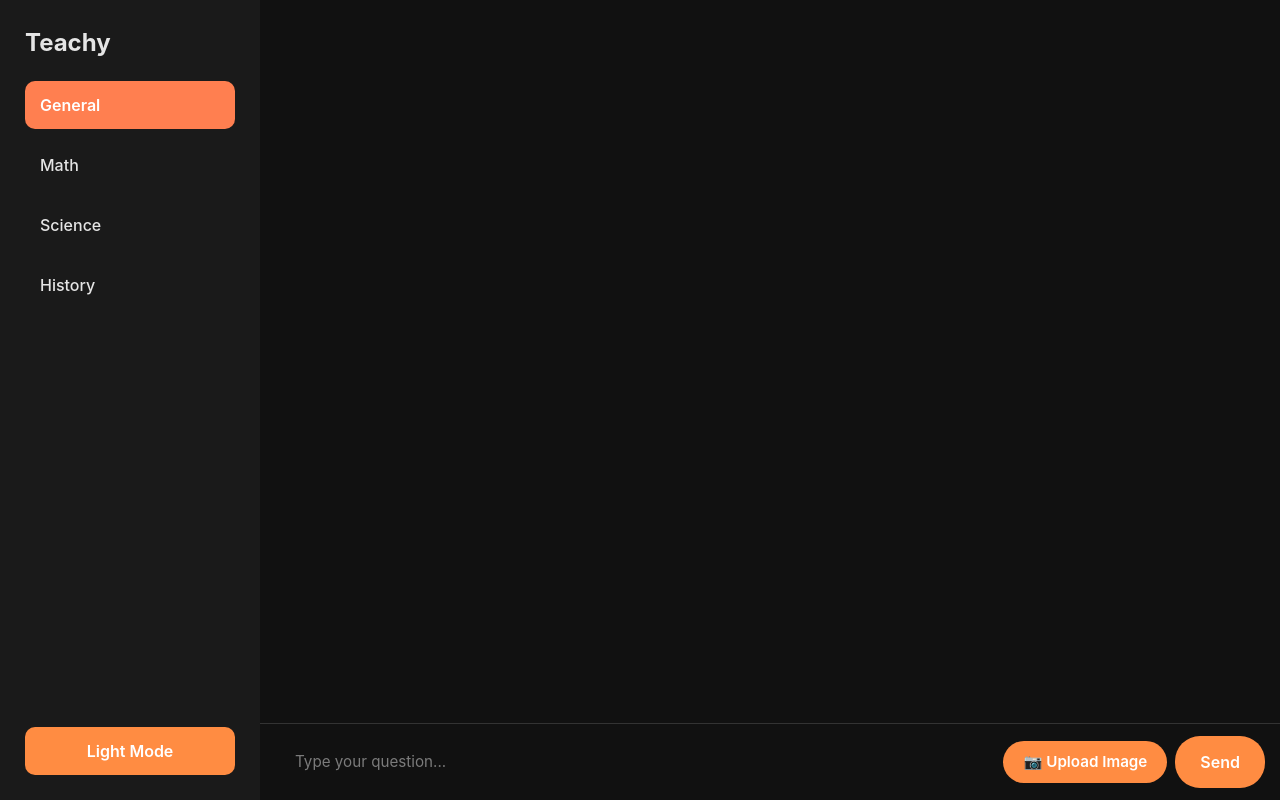
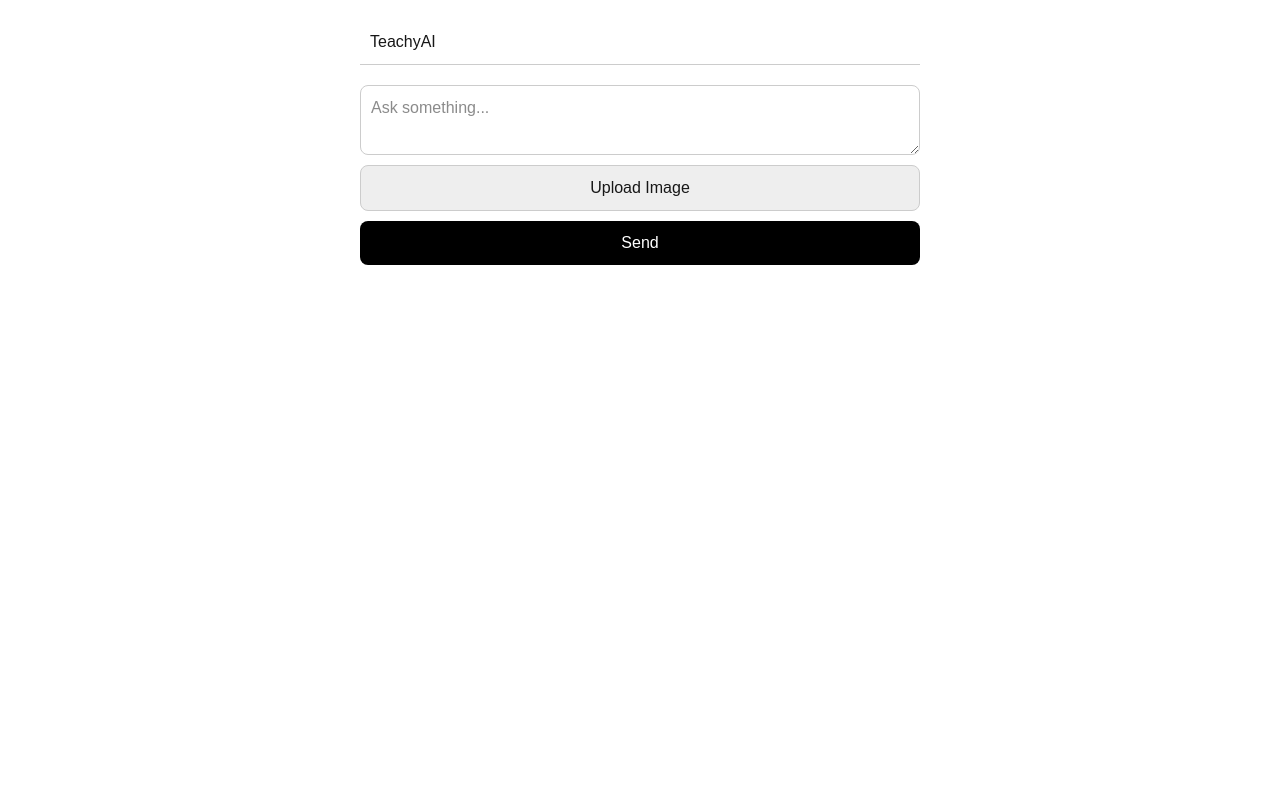
Before and after one commit to Zeilandss/teachy-ai, a Next.js app: page / in a window 1280 px wide. Built offline with nearby package versions, Linux system fonts and the light colour scheme.

Commit message:
Update Teachy: mobile-friendly header, sidebar, typing animation, image support

```diff
--- a/app/api/solveText/route.js
+++ b/app/api/solveText/route.js
@@ -1,71 +1,41 @@
 import OpenAI from "openai";
-import formidable from "formidable";
-import fs from "fs";
 
-// Tell Next.js to disable its default body parser for this route
+
 export const config = {
-  api: {
-    bodyParser: false,
-  },
+api: { bodyParser: false },
 };
 
-// Initialize OpenAI client
-const client = new OpenAI({
-  apiKey: process.env.OPENAI_API_KEY,
-});
 
-// Parse form-data (text + image)
-const parseForm = (req) =>
-  new Promise((resolve, reject) => {
-    const form = formidable({ multiples: false });
+const client = new OpenAI({ apiKey: process.env.OPENAI_API_KEY });
 
-    form.parse(req, (err, fields, files) => {
-      if (err) reject(err);
-      else resolve({ fields, files });
-    });
-  });
 
 export async function POST(req) {
 try {
-    const { fields, files } = await parseForm(req);
+const form = await req.formData();
+const text = form.get("message") || "";
+const imageFile = form.get("image");
 
-    const userMessage = fields.message || "";
 
-    const imageFile = files.image
-      ? fs.readFileSync(files.image.filepath)
-      : null;
+const input = [];
+if (text) input.push({ type: "text", text });
 
-    let content = [];
 
-    // Add text message
-    if (userMessage) {
-      content.push({ type: "text", text: userMessage });
+if (imageFile && typeof imageFile.arrayBuffer === "function") {
+const bytes = Buffer.from(await imageFile.arrayBuffer());
+input.push({ type: "input_image", image: bytes.toString("base64") });
 }
 
-    // Add image if available
-    if (imageFile) {
-      content.push({
-        type: "input_image",
-        image: imageFile.toString("base64"),
-      });
-    }
 
-    // GPT-4o-mini Vision request
 const completion = await client.responses.create({
 model: "gpt-4o-mini",
-      input: content,
+input,
+max_output_tokens: 150,
 });
 
-    const responseText = completion.output_text || "No response";
 
-    return new Response(JSON.stringify({ result: responseText }), {
-      status: 200,
-    });
-  } catch (err) {
-    console.error("ERROR:", err);
-    return new Response(
-      JSON.stringify({ error: "Failed to process request" }),
-      { status: 500 }
-    );
+return Response.json({ result: completion.output_text });
+} catch (e) {
+console.error(e);
+return Response.json({ error: "Error" }, { status: 500 });
 }
 }
--- a/app/page.js
+++ b/app/page.js
@@ -1,275 +1,76 @@
 "use client";
+import { useState, useRef } from "react";
 
-import { useState, useRef, useEffect } from "react";
-import ReactMarkdown from "react-markdown";
 
-export default function Teachy() {
-  const [question, setQuestion] = useState("");
-  const [history, setHistory] = useState([]);
-  const [loading, setLoading] = useState(false);
-  const [category, setCategory] = useState("General");
-  const [darkMode, setDarkMode] = useState(true);
-  const [menuOpen, setMenuOpen] = useState(false);
-  const [isTyping, setIsTyping] = useState(false);
-  const [selectedImage, setSelectedImage] = useState(null);
+export default function Home() {
+const [messages, setMessages] = useState([]);
+const [loading, setLoading] = useState(false);
+const [image, setImage] = useState(null);
+const fileInputRef = useRef(null);
 
-  const chatEndRef = useRef(null);
-  const categories = ["General", "Math", "Science", "History"];
 
-  // Load category-specific history
-  useEffect(() => {
-    try {
-      const saved = localStorage.getItem(`teachy_history_${category}`);
-      setHistory(saved ? JSON.parse(saved) : []);
-    } catch {
-      setHistory([]);
-    }
-  }, [category]);
+async function sendMessage(e) {
+e.preventDefault();
+const text = e.target.message.value;
+if (!text && !image) return;
 
-  // Save history
-  useEffect(() => {
-    localStorage.setItem(`teachy_history_${category}`, JSON.stringify(history));
-  }, [history, category]);
 
-  // Scroll to bottom
-  useEffect(() => {
-    chatEndRef.current?.scrollIntoView({ behavior: "smooth" });
-  }, [history]);
+setLoading(true);
 
-  const handleSubmit = async (e) => {
-    e.preventDefault();
-    if (!question.trim() && !selectedImage) return;
 
-    setLoading(true);
-    setHistory(prev => [
-      ...prev,
-      { sender: "user", text: question || "📷 Sent an image", image: selectedImage ? URL.createObjectURL(selectedImage) : null }
-    ]);
-    setQuestion("");
-    setIsTyping(true);
+const form = new FormData();
+form.append("message", text);
+if (image) form.append("image", image);
 
-    const formData = new FormData();
-    formData.append("question", question);
-    formData.append("category", category);
-    if (selectedImage) formData.append("image", selectedImage);
 
-    try {
-      const res = await fetch("/api/solveText", {
-        method: "POST",
-        body: formData
-      });
+const newMsg = { role: "user", content: text, image: image ? URL.createObjectURL(image) : null };
+setMessages((prev) => [...prev, newMsg]);
 
-      let data;
-      try {
-        data = await res.json();
-      } catch {
-        console.error("Failed to parse API JSON");
-        data = { answer: "Error: AI response invalid." };
-      }
 
-      await new Promise(r => setTimeout(r, 300));
+const res = await fetch("/api/solveText", { method: "POST", body: form });
+const data = await res.json();
 
-      setHistory(prev => [...prev, { sender: "ai", text: data.answer }]);
-    } catch (err) {
-      console.error(err);
-      setHistory(prev => [...prev, { sender: "ai", text: "Error: Could not get answer." }]);
-    }
 
-    setSelectedImage(null);
-    setIsTyping(false);
-    setLoading(false);
-  };
+setMessages((prev) => [...prev, { role: "assistant", content: data.result }]);
+setLoading(false);
+setImage(null);
+e.target.reset();
+}
 
-  const colors = darkMode
-    ? {
-        background: "#111",
-        sidebar: "#1A1A1A",
-        text: "#E5E5E5",
-        inputBg: "#222",
-        userMsg: "#FF8C42",
-        aiMsg: "#2C2C2C",
-        button: "#FF8C42",
-        highlight: "#FF7F50",
-      }
-    : {
-        background: "#F7F7F7",
-        sidebar: "#FFF",
-        text: "#1A1A1A",
-        inputBg: "#EFEFEF",
-        userMsg: "#FF8C42",
-        aiMsg: "#E0E0E0",
-        button: "#FF8C42",
-        highlight: "#FF7F50",
-      };
 
-  return (
-    <div className="teachy-container">
-      {/* Sidebar */}
-      <div className={`sidebar ${menuOpen ? "open" : ""}`} style={{ backgroundColor: colors.sidebar, color: colors.text }}>
-        <h1 className="sidebar-title">Teachy</h1>
+return (
+<div style={{ maxWidth: "600px", margin: "0 auto", padding: "20px" }}>
+<header style={{ position: "sticky", top: 0, background: "white", zIndex: 1000, padding: "10px", borderBottom: "1px solid #ccc" }}>
+<h2>TeachyAI</h2>
+</header>
 
-        {/* Close button for mobile */}
-        {menuOpen && (
-          <button
-            onClick={() => setMenuOpen(false)}
-            className="close-sidebar"
-            style={{
-              marginBottom: "20px",
-              padding: "6px 12px",
-              borderRadius: "8px",
-              border: "none",
-              backgroundColor: colors.button,
-              color: "#fff",
-              cursor: "pointer",
-              fontWeight: 600
-            }}
-          >
-            ← Close
-          </button>
-        )}
 
-        {categories.map(cat => (
-          <button
-            key={cat}
-            onClick={() => {
-              setCategory(cat);
-              setMenuOpen(false);
-            }}
-            className={`category-btn ${category === cat ? "active" : ""}`}
-            style={{
-              backgroundColor: category === cat ? colors.highlight : "transparent",
-              color: category === cat ? "#fff" : colors.text,
-            }}
-          >
-            {cat}
-          </button>
-        ))}
+<div style={{ marginTop: "20px" }}>
+{messages.map((msg, i) => (
+<div key={i} style={{ marginBottom: "15px" }}>
+<strong>{msg.role === "user" ? "You:" : "Teachy:"}</strong>
+<p>{msg.content}</p>
+{msg.image && <img src={msg.image} alt="uploaded" style={{ width: "100%", borderRadius: "10px" }} />}
+</div>
+))}
 
-        <button
-          onClick={() => setDarkMode(!darkMode)}
-          className="darkmode-btn"
-          style={{ backgroundColor: colors.button }}
-        >
-          {darkMode ? "Light Mode" : "Dark Mode"}
-        </button>
-      </div>
 
-      {/* Chat Area */}
-      <div className="chat-area" style={{ backgroundColor: colors.background, color: colors.text }}>
-        {/* Mobile top bar */}
-        <div className="mobile-topbar" style={{ backgroundColor: colors.sidebar, color: colors.text }}>
-          <button onClick={() => setMenuOpen(!menuOpen)} className="menu-toggle" style={{ backgroundColor: colors.button }}>
-            ≡
-          </button>
-          <h2 className="category-label">Category: {category}</h2>
-        </div>
+{loading && <p>Typing...</p>}
+</div>
 
-        {/* Chat history */}
-        <div className="chat-history">
-          {history.map((msg, idx) => (
-            <div key={idx} className={`chat-msg ${msg.sender}`}>
-              <div className="msg-bubble" style={{
-                backgroundColor: msg.sender === "user" ? colors.userMsg : colors.aiMsg,
-                maxWidth: "90%",
-              }}>
-                {msg.image && (
-                  <img src={msg.image} alt="user-upload" style={{ maxWidth: "100%", borderRadius: "12px", marginBottom: "8px" }} />
-                )}
-                {msg.sender === "ai" ? (
-                  <ReactMarkdown children={msg.text || ""} components={{
-                    code({ children }) { return <code style={{ backgroundColor: darkMode ? "#333" : "#ddd", color: darkMode ? "#FF8C42" : "#FF4500", padding: "3px 6px", borderRadius: "5px", fontFamily: "monospace" }}>{children}</code>; },
-                    pre({ children }) { return <pre style={{ backgroundColor: darkMode ? "#222" : "#eee", padding: "12px", borderRadius: "12px", overflowX: "auto", color: darkMode ? "#FF8C42" : "#FF4500", fontFamily: "monospace" }}>{children}</pre>; },
-                    li({ children }) { return <li style={{ marginBottom: "6px" }}>• {children}</li>; },
-                    strong({ children }) { return <strong style={{ color: "#FF8C42" }}>{children}</strong>; },
-                    em({ children }) { return <em style={{ color: "#FFA500" }}>{children}</em>; },
-                  }} />
-                ) : msg.text}
-              </div>
-            </div>
-          ))}
 
-          {/* Typing animation */}
-          {isTyping && (
-            <div className="chat-msg ai">
-              <div className="msg-bubble" style={{ backgroundColor: colors.aiMsg, display: "flex", alignItems: "center", gap: 6, maxWidth: "90%" }}>
-                <div className="dot"></div>
-                <div className="dot" style={{ animationDelay: "0.2s" }}></div>
-                <div className="dot" style={{ animationDelay: "0.4s" }}></div>
-                <span style={{ fontSize: 12, color: "#aaa" }}>TeachyAI is typing...</span>
-              </div>
-            </div>
-          )}
-          <div ref={chatEndRef}></div>
-        </div>
+<form onSubmit={sendMessage} style={{ display: "flex", flexDirection: "column", gap: "10px", marginTop: "20px" }}>
+<textarea name="message" placeholder="Ask something..." style={{ padding: "10px", width: "100%", borderRadius: "8px", border: "1px solid #ccc" }}></textarea>
 
-        {/* Input */}
-        <form className="chat-input" onSubmit={handleSubmit}>
-          <input
-            type="text"
-            value={question}
-            onChange={e => setQuestion(e.target.value)}
-            placeholder={loading ? "Waiting for AI..." : "Type your question..."}
-            disabled={loading}
-          />
 
-          {/* Custom file upload button */}
-          <div className="file-upload-wrapper">
-            <input
-              type="file"
-              id="file-upload"
-              accept="image/*"
-              onChange={e => setSelectedImage(e.target.files[0])}
-              disabled={loading}
-              style={{ display: "none" }}
-            />
-            <label htmlFor="file-upload" className="file-upload-btn" style={{ backgroundColor: colors.button }}>
-              📷 Upload Image
-            </label>
-            {selectedImage && <span className="file-name">{selectedImage.name}</span>}
-          </div>
+<button type="button" onClick={() => fileInputRef.current.click()} style={{ padding: "10px", background: "#eee", borderRadius: "8px", border: "1px solid #ccc" }}>
+Upload Image
+</button>
+<input ref={fileInputRef} type="file" accept="image/*" style={{ display: "none" }} onChange={(e) => setImage(e.target.files[0])} />
 
-          <button type="submit" disabled={loading} style={{ backgroundColor: colors.button }}>Send</button>
-        </form>
-      </div>
 
-      {/* Styles */}
-      <style jsx>{`
-        .teachy-container { display: flex; height: 100vh; font-family: 'Inter', sans-serif; }
-        .sidebar { width: 260px; padding: 25px; display: flex; flex-direction: column; transition: transform 0.3s ease; z-index: 100; }
-        .sidebar .sidebar-title { font-size: 24px; margin-bottom: 20px; font-weight: bold; }
-        .category-btn { padding: 12px 15px; margin-bottom: 12px; border-radius: 10px; border: none; cursor: pointer; text-align: left; font-weight: 500; }
-        .category-btn.active { font-weight: 600; }
-        .darkmode-btn { margin-top: auto; padding: 12px; border: none; border-radius: 10px; color: #fff; cursor: pointer; font-weight: 600; }
-        .chat-area { flex: 1; display: flex; flex-direction: column; position: relative; }
-        .mobile-topbar { display: none; padding: 12px; align-items: center; gap: 10px; position: sticky; top: 0; z-index: 100; box-shadow: 0 2px 6px rgba(0,0,0,0.3); }
-        .menu-toggle { padding: 6px 12px; border: none; border-radius: 8px; color: #fff; cursor: pointer; font-weight: 600; }
-        .chat-history { flex: 1; overflow-y: auto; padding: 20px; display: flex; flex-direction: column; gap: 15px; }
-        .chat-msg { display: flex; }
-        .chat-msg.user { justify-content: flex-end; }
-        .msg-bubble { max-width: 70%; padding: 16px 20px; border-radius: 20px; word-break: break-word; box-shadow: 0 4px 12px rgba(0,0,0,0.2); line-height: 1.7; font-size: 0.95rem; }
-        .chat-input { display: flex; padding: 12px 15px; border-top: 1px solid #333; gap: 8px; align-items: center; position: sticky; bottom: 0; background: inherit; }
-        .chat-input input[type="text"] { flex: 1; padding: 14px 20px; border-radius: 25px; border: none; outline: none; font-size: 0.95rem; }
-
-        /* File upload button */
-        .file-upload-wrapper { display: flex; align-items: center; gap: 10px; }
-        .file-upload-btn { padding: 10px 20px; border-radius: 25px; color: #fff; cursor: pointer; font-weight: 600; font-size: 0.95rem; transition: background 0.2s; }
-        .file-upload-btn:hover { filter: brightness(1.1); }
-        .file-name { font-size: 0.85rem; color: #aaa; max-width: 100px; overflow: hidden; text-overflow: ellipsis; white-space: nowrap; }
-
-        .chat-input button { padding: 14px 25px; border-radius: 25px; border: none; color: #fff; font-weight: 600; cursor: pointer; }
-
-        .dot { width: 6px; height: 6px; border-radius: 50%; background-color: #aaa; animation: bounce 1s infinite; }
-        @keyframes bounce { 0%, 80%, 100% { transform: scale(0); } 40% { transform: scale(1); } }
-
-        @media (max-width: 768px) {
-          .teachy-container { flex-direction: column; }
-          .sidebar { position: fixed; top: 0; left: 0; height: 100%; transform: translateX(-100%); background-color: inherit; transition: transform 0.3s ease; width: 80%; max-width: 300px; }
-          .sidebar.open { transform: translateX(0); }
-          .mobile-topbar { display: flex; }
-          .chat-area { flex: 1; padding-bottom: 80px; }
-          .msg-bubble { max-width: 90%; }
-        }
-      `}</style>
-    </div>
-  );
+<button type="submit" style={{ padding: "10px", background: "black", color: "white", borderRadius: "8px" }}>Send</button>
+</form>
+</div>
+);
 }
```
Lines whose indentation alone changed are shown as unchanged.
